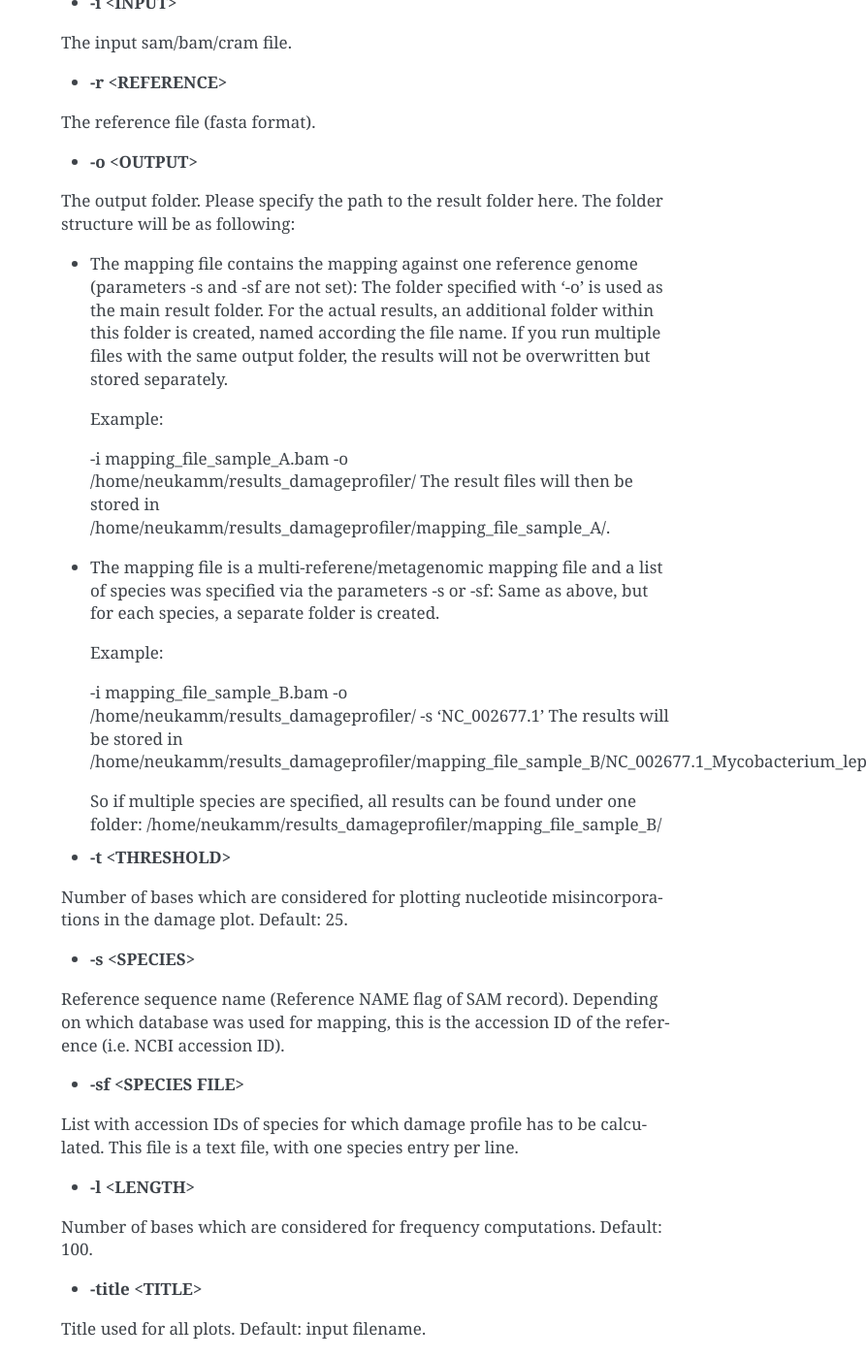
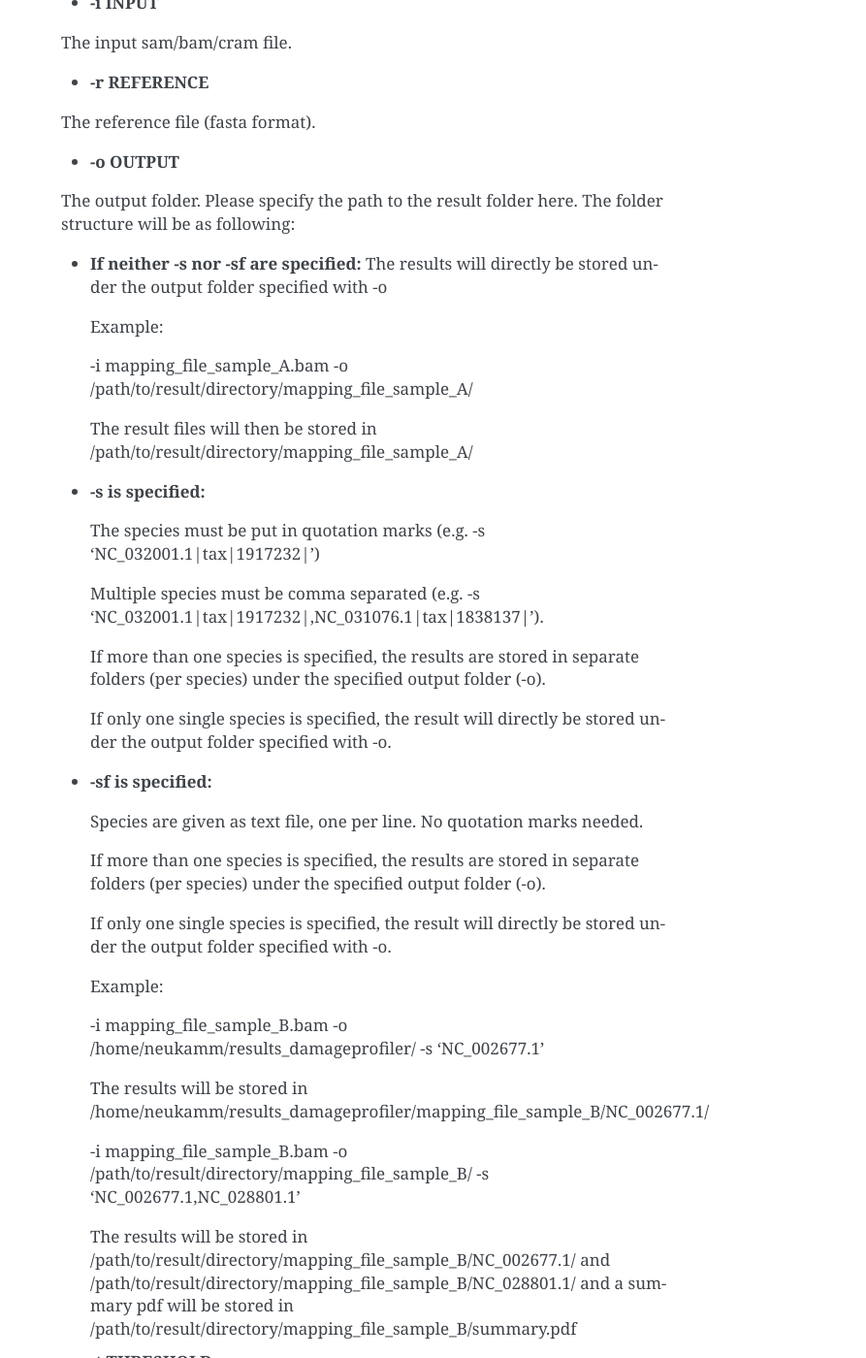
Before and after one commit to Integrative-Transcriptomics/DamageProfiler, a Sphinx documentation site: the page built from docs/contents/generalUsage.rst, in a window 1280 px wide and 1400 px high, scrolled down 775 px. Shown: the whole window at 97% size, without its empty margins (387-1280 px from the left). Built offline with Sphinx 7.4.7, drawn with Linux system fonts in a browser that asks for light colours; some of the changed text lies outside the part shown.

Commit message:
some improvements for documentation

```diff
--- a/docs/contents/generalUsage.rst
+++ b/docs/contents/generalUsage.rst
@@ -31,65 +31,83 @@ Options:
     * **-version**
     Shows the version of DamageProfiler.
 
-    * **-i <INPUT>**
+    * **-i INPUT**
     The input sam/bam/cram file.
 
-    * **-r <REFERENCE>**
+    * **-r REFERENCE**
     The reference file (fasta format).
 
-    * **-o <OUTPUT>**
+    * **-o OUTPUT**
     The output folder. Please specify the path to the result folder here. The folder structure will be as following:
 
-    - The mapping file contains the mapping against one reference genome (parameters -s and -sf are not set):
-      The folder specified with '-o' is used as the main result folder. For the actual results, an additional folder within this folder is created, named according the file name. If you run multiple files with the same output folder, the results will not be overwritten but stored separately.
+    - **If neither -s nor -sf are specified:**
+      The results will directly be stored under the output folder specified with -o
 
       Example:
 
-      -i mapping_file_sample_A.bam -o /home/neukamm/results_damageprofiler/
-      The result files will then be stored in /home/neukamm/results_damageprofiler/mapping_file_sample_A/.
+      -i mapping_file_sample_A.bam -o /path/to/result/directory/mapping_file_sample_A/
 
-    - The mapping file is a multi-referene/metagenomic mapping file and a list of species was specified via the parameters -s or -sf:
-      Same as above, but for each species, a separate folder is created.
+      The result files will then be stored in /path/to/result/directory/mapping_file_sample_A/
+
+    - **-s is specified:**
+
+      The species must be put in quotation marks (e.g. -s 'NC_032001.1|tax|1917232|')
+
+      Multiple species must be comma separated (e.g. -s 'NC_032001.1|tax|1917232|,NC_031076.1|tax|1838137|').
+
+      If more than one species is specified, the results are stored in separate folders (per species) under the specified output folder (-o).
+
+      If only one single species is specified, the result will directly be stored under the output folder specified with -o.
+
+    - **-sf is specified:**
+
+      Species are given as text file, one per line. No quotation marks needed.
+
+      If more than one species is specified, the results are stored in separate folders (per species) under the specified output folder (-o).
+
+      If only one single species is specified, the result will directly be stored under the output folder specified with -o.
 
       Example:
 
       -i mapping_file_sample_B.bam -o /home/neukamm/results_damageprofiler/ -s 'NC_002677.1'
-      The results will be stored in /home/neukamm/results_damageprofiler/mapping_file_sample_B/NC_002677.1_Mycobacterium_leprae_TN/
 
-      So if multiple species are specified, all results can be found under one folder: /home/neukamm/results_damageprofiler/mapping_file_sample_B/
+      The results will be stored in /home/neukamm/results_damageprofiler/mapping_file_sample_B/NC_002677.1/
 
+      -i mapping_file_sample_B.bam -o /path/to/result/directory/mapping_file_sample_B/ -s 'NC_002677.1,NC_028801.1'
 
-    * **-t <THRESHOLD>**
+      The results will be stored in /path/to/result/directory/mapping_file_sample_B/NC_002677.1/ and /path/to/result/directory/mapping_file_sample_B/NC_028801.1/ and a summary pdf will be stored in /path/to/result/directory/mapping_file_sample_B/summary.pdf
+
+    * **-t THRESHOLD**
     Number of bases which are considered for plotting nucleotide misincorporations in the damage plot. Default: 25.
 
-    * **-s <SPECIES>**
-    Reference sequence name (Reference NAME flag of SAM record). Depending on which database was used for mapping, this is the accession ID of the reference (i.e. NCBI accession ID).
+    * **-s SPECIES**
+    Reference sequence name (Reference NAME flag of SAM record). Depending on which database was used for mapping, this is the accession ID of the reference (i.e. NCBI accession ID). Commas within the Reference sequence name are not allowed.
 
-    * **-sf <SPECIES FILE>**
-    List with accession IDs of species for which damage profile has to be calculated. This file is a text file, with one species entry per line.
+    * **-sf SPECIES FILE**
+    List with accession IDs of species for which damage profile has to be calculated. This file is a text file, with one species entry per line. Commas within the Reference sequence name are not allowed.
 
-    * **-l <LENGTH>**
+    * **-l LENGTH**
     Number of bases which are considered for frequency computations. Default: 100.
 
-    * **-title <TITLE>**
+    * **-title TITLE**
     Title used for all plots. Default: input filename.
 
-    * **-yaxis_dp_max <MAX_VALUE>**
+    * **-yaxis_dp_max MAX_VALUE**
     Maximal y-axis value that is visualized in the damage plot.
 
-    * **-color_c_t <COLOR_C_T>**
+    * **-color_c_t COLOR_C_T**
     Color for the line representing the C to T misincoporation frequency in the damage plot. The colour should be given as hex colour code (i.e. for magenta, set #ff00ff).
 
-    * **-color_g_a <COLOR_G_A>**
+    * **-color_g_a COLOR_G_A**
     Color for the line representing the G to A misincoporation frequency in the damage plot. The colour should be given as hex colour code (i.e. for magenta, set #ff00ff).
 
-    * **-color_instertions <COLOR_C_T>**
+    * **-color_instertions COLOR_C_T**
     Color for the line representing base insertions in the damage plot. The colour should be given as hex colour code (i.e. for magenta, set #ff00ff).
 
-    * **-color_deletions <COLOR_DELETIONS>**
+    * **-color_deletions COLOR_DELETIONS**
     Color for the line representing base deletions in the dmage plot. The colour should be given as hex colour code (i.e. for magenta, set #ff00ff).
 
-    * **-color_other <COLOR_OTHER>**
+    * **-color_other COLOR_OTHER**
     Color for the line representing other bases misincorporations in the damage plot.  The colour should be given as hex colour code (i.e. for magenta, set #ff00ff).
 
     * **-only_merged**
```
Also changed, not shown: docs/contents/installation.rst (+6 -3 lines), docs/contents/output.rst (+122 -115 lines), docs/contents/images/DP_main.png, docs/contents/images/DamagePlot.png, 4 other files.
